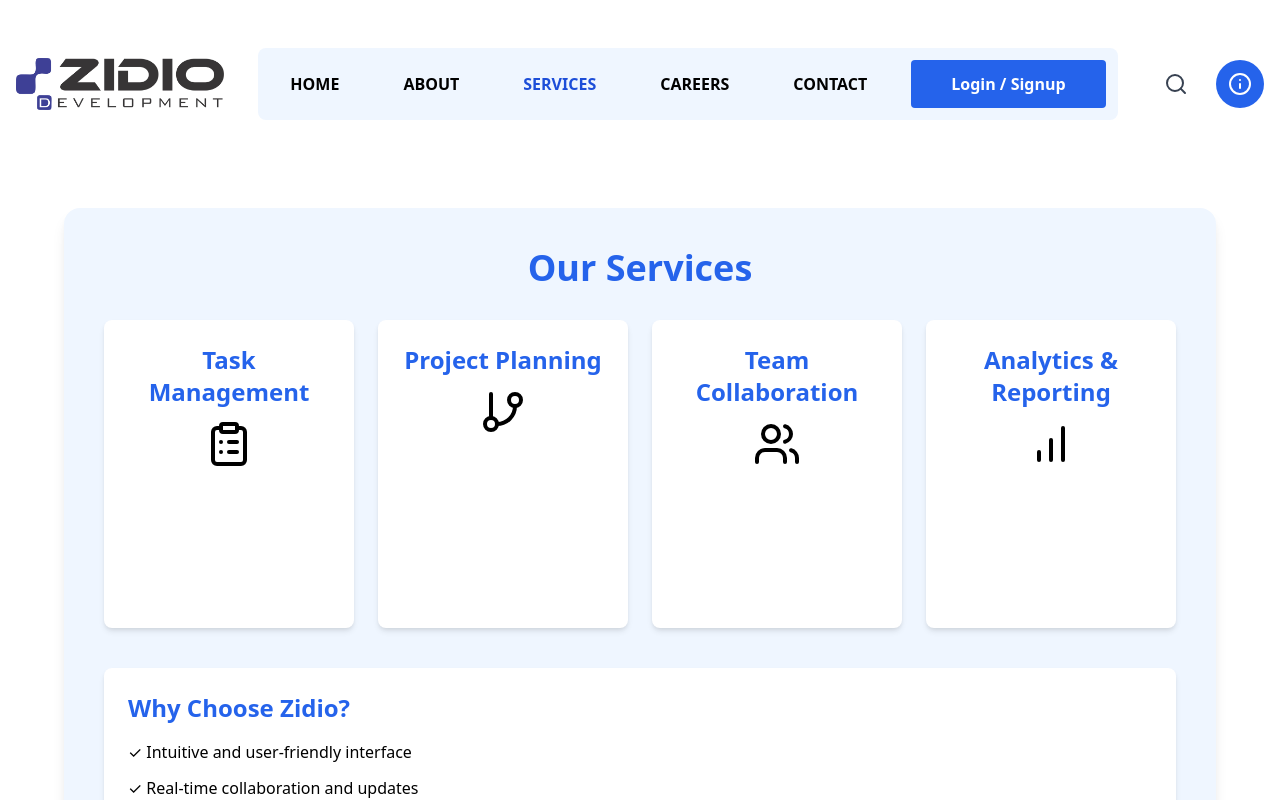
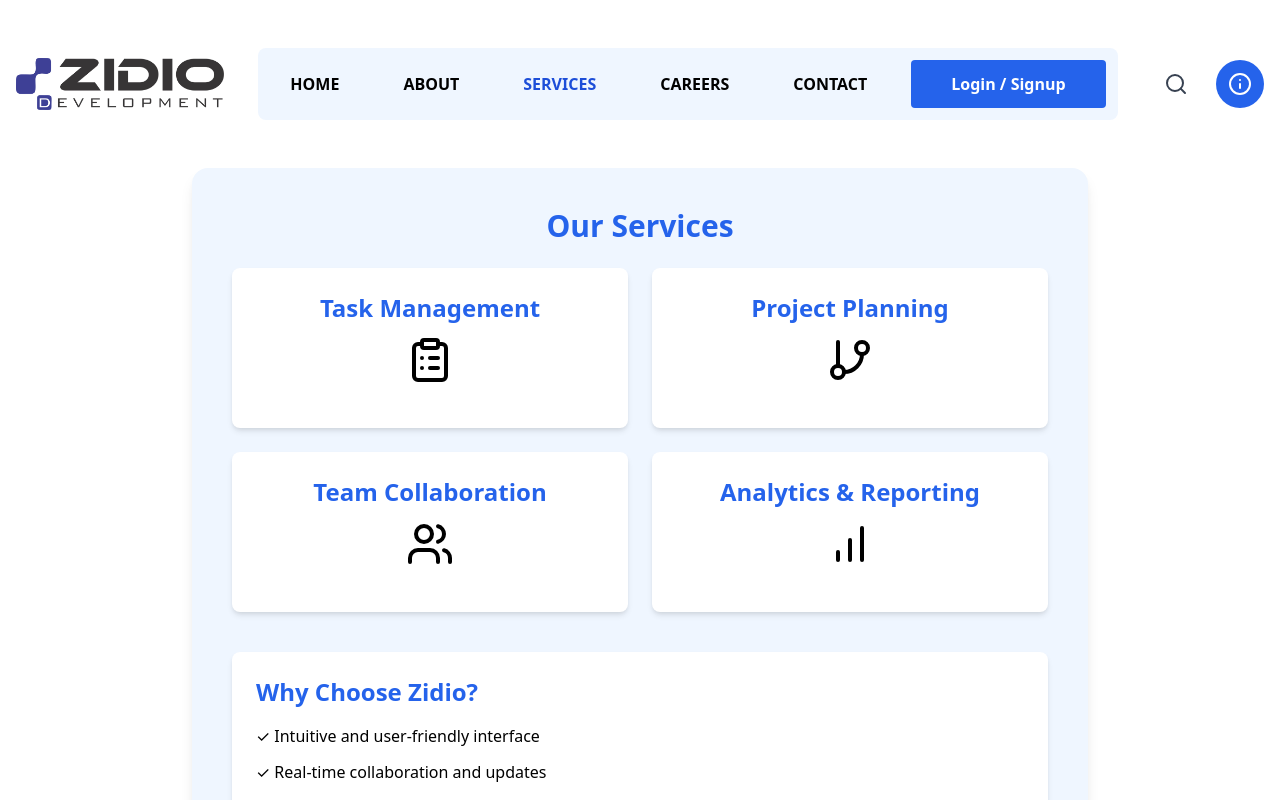
Before and after one commit to developertarun01/Zidio-Task-Management, a React (Create React App) app in the folder zidio-task-frontend/: page /services in a window 1280 px wide. Shown: the top 800 px of the page. Built offline with nearby package versions, Linux system fonts and the light colour scheme; no server answers.

Commit message:
Update Services.js

```diff
--- a/zidio-task-frontend/src/pages/Services.js
+++ b/zidio-task-frontend/src/pages/Services.js
@@ -3,30 +3,55 @@ import { ClipboardList, GitBranch, Users, BarChart } from 'lucide-react';
 
 const Services = () => {
   return (
-    <div className="flex flex-col items-center bg-white px-4 py-10">
-      <div className="bg-blue-50 p-6 md:p-10 rounded-2xl shadow-lg max-w-6xl w-full">
-        <h1 className="text-3xl md:text-4xl font-bold text-center text-blue-600 mb-8">Our Services</h1>
+    <div className="flex flex-col items-center bg-white">
+      <div className="bg-blue-50 p-10 rounded-2xl shadow-lg max-w-4xl w-full">
+        <h1 className="text-3xl font-bold text-center text-blue-600 mb-6">Our Services</h1>
 
-        <div className="grid grid-cols-1 sm:grid-cols-2 lg:grid-cols-4 gap-6">
-          {[
-            { title: 'Task Management', icon: <ClipboardList className="w-12 h-12 text-black" />, description: 'Comprehensive task tracking and management solutions with real-time updates and collaborative features.' },
-            { title: 'Project Planning', icon: <GitBranch className="w-12 h-12 text-black" />, description: 'Strategic project planning tools with deadline management and milestone tracking capabilities.' },
-            { title: 'Team Collaboration', icon: <Users className="w-12 h-12 text-black" />, description: 'Enhanced team communication features with real-time updates and progress tracking.' },
-            { title: 'Analytics & Reporting', icon: <BarChart className="w-12 h-12 text-black" />, description: 'Detailed insights and analytics to track project progress and team performance.' }
-          ].map((service, index) => (
-            <div key={index} className="bg-white p-6 rounded-lg shadow-md flex flex-col items-center transition-all duration-300 hover:shadow-xl group">
-              <h2 className="text-2xl font-semibold text-center text-blue-600 mb-3">{service.title}</h2>
-              <div className="flex justify-center mb-4">{service.icon}</div>
-              <p className="text-black text-center opacity-100 md:opacity-0 md:group-hover:opacity-100 transition-opacity duration-300">
-                {service.description}
-              </p>
+        <div className="grid grid-cols-1 md:grid-cols-2 gap-6">
+          <div className="bg-white p-6 rounded-lg shadow-md group relative h-40 overflow-hidden transition-all duration-300 hover:h-64">
+            <h2 className="text-2xl font-semibold text-center text-blue-600 mb-3">Task Management</h2>
+            <div className="flex justify-center mb-4">
+              <ClipboardList className="w-12 h-12 text-black" />
             </div>
-          ))}
+            <p className="text-black opacity-0 group-hover:opacity-100 transition-opacity duration-300">
+              Comprehensive task tracking and management solutions with real-time updates and collaborative features.
+            </p>
+          </div>
+
+          <div className="bg-white p-6 rounded-lg shadow-md group relative h-40 overflow-hidden transition-all duration-300 hover:h-64">
+            <h2 className="text-2xl font-semibold text-center text-blue-600 mb-3">Project Planning</h2>
+            <div className="flex justify-center mb-4">
+              <GitBranch className="w-12 h-12 text-black" />
+            </div>
+            <p className="text-black opacity-0 group-hover:opacity-100 transition-opacity duration-300">
+              Strategic project planning tools with deadline management and milestone tracking capabilities.
+            </p>
+          </div>
+
+          <div className="bg-white p-6 rounded-lg shadow-md group relative h-40 overflow-hidden transition-all duration-300 hover:h-64">
+            <h2 className="text-2xl font-semibold text-center text-blue-600 mb-3">Team Collaboration</h2>
+            <div className="flex justify-center mb-4">
+              <Users className="w-12 h-12 text-black" />
+            </div>
+            <p className="text-black opacity-0 group-hover:opacity-100 transition-opacity duration-300">
+              Enhanced team communication features with real-time updates and progress tracking.
+            </p>
+          </div>
+
+          <div className="bg-white p-6 rounded-lg shadow-md group relative h-40 overflow-hidden transition-all duration-300 hover:h-64">
+            <h2 className="text-2xl font-semibold text-center text-blue-600 mb-3">Analytics & Reporting</h2>
+            <div className="flex justify-center mb-4">
+              <BarChart className="w-12 h-12 text-black" />
+            </div>
+            <p className="text-black opacity-0 group-hover:opacity-100 transition-opacity duration-300">
+              Detailed insights and analytics to track project progress and team performance.
+            </p>
+          </div>
         </div>
 
         <div className="mt-10 bg-white p-6 rounded-lg shadow-md">
-          <h2 className="text-2xl font-semibold text-blue-600 mb-4 text-center md:text-left">Why Choose Zidio?</h2>
-          <ul className="space-y-3 text-black text-center md:text-left">
+          <h2 className="text-2xl font-semibold text-blue-600 mb-4">Why Choose Zidio?</h2>
+          <ul className="space-y-3 text-black">
             <li>✓ Intuitive and user-friendly interface</li>
             <li>✓ Real-time collaboration and updates</li>
             <li>✓ Secure and reliable platform</li>
@@ -36,7 +61,7 @@ const Services = () => {
         </div>
 
         <div className="mt-8 text-center">
-          <p className="text-gray-600 italic text-lg">
+          <p className="text-gray-600 italic">
             "Empowering teams to achieve more through efficient task management and seamless collaboration."
           </p>
         </div>
```
